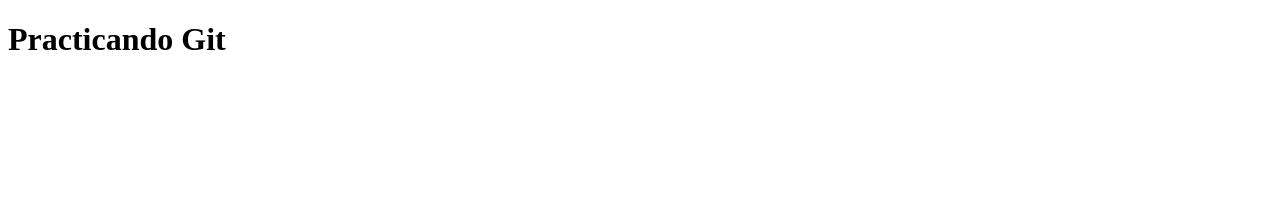
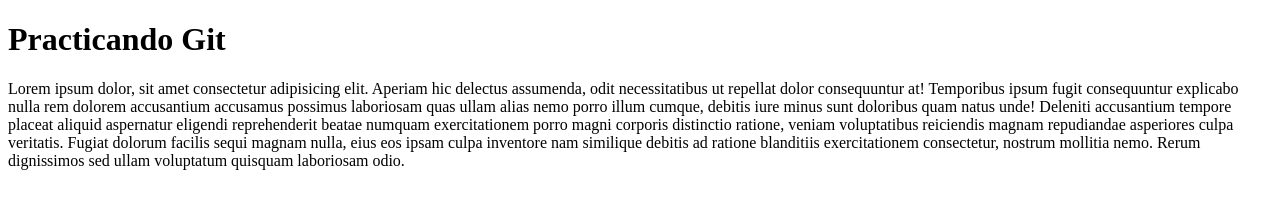
Before and after one commit to mercedespiguillem/mi-repositorio, a plain HTML site: page index.html in a window 1280 px wide. Drawn offline with Linux system fonts and the light colour scheme.

Commit message:
se le agrego texto al index.html y un comentario a styles.css

```diff
--- a/index.html
+++ b/index.html
@@ -8,5 +8,19 @@
   </head>
   <body>
     <h1>Practicando Git</h1>
+    <p>
+      Lorem ipsum dolor, sit amet consectetur adipisicing elit. Aperiam hic
+      delectus assumenda, odit necessitatibus ut repellat dolor consequuntur at!
+      Temporibus ipsum fugit consequuntur explicabo nulla rem dolorem
+      accusantium accusamus possimus laboriosam quas ullam alias nemo porro
+      illum cumque, debitis iure minus sunt doloribus quam natus unde! Deleniti
+      accusantium tempore placeat aliquid aspernatur eligendi reprehenderit
+      beatae numquam exercitationem porro magni corporis distinctio ratione,
+      veniam voluptatibus reiciendis magnam repudiandae asperiores culpa
+      veritatis. Fugiat dolorum facilis sequi magnam nulla, eius eos ipsam culpa
+      inventore nam similique debitis ad ratione blanditiis exercitationem
+      consectetur, nostrum mollitia nemo. Rerum dignissimos sed ullam voluptatum
+      quisquam laboriosam odio.
+    </p>
   </body>
 </html>
--- a/styles.css
+++ b/styles.css
@@ -0,0 +1,2 @@
+/* este va a ser el estilo del desafio git
+git */
```
